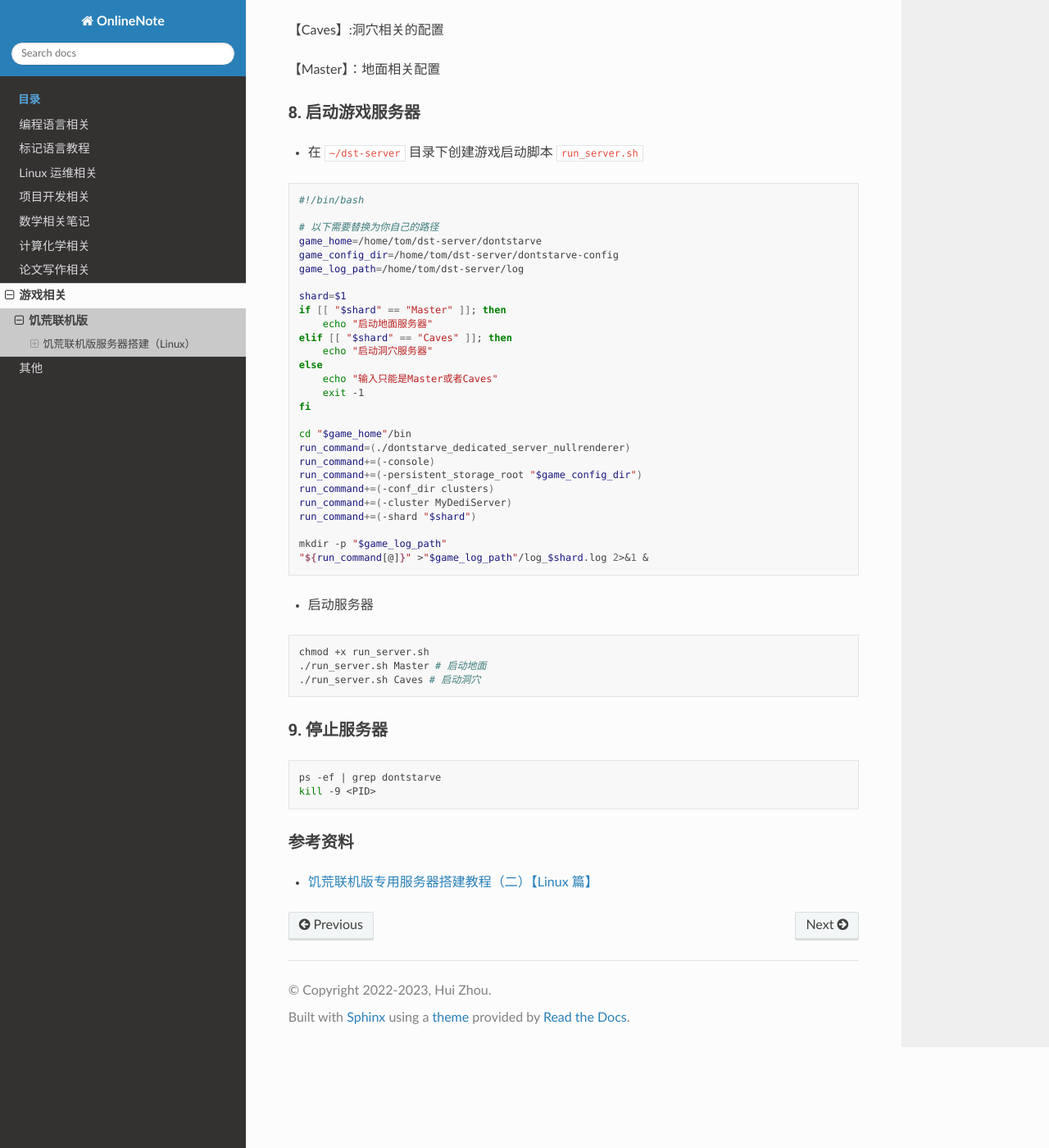
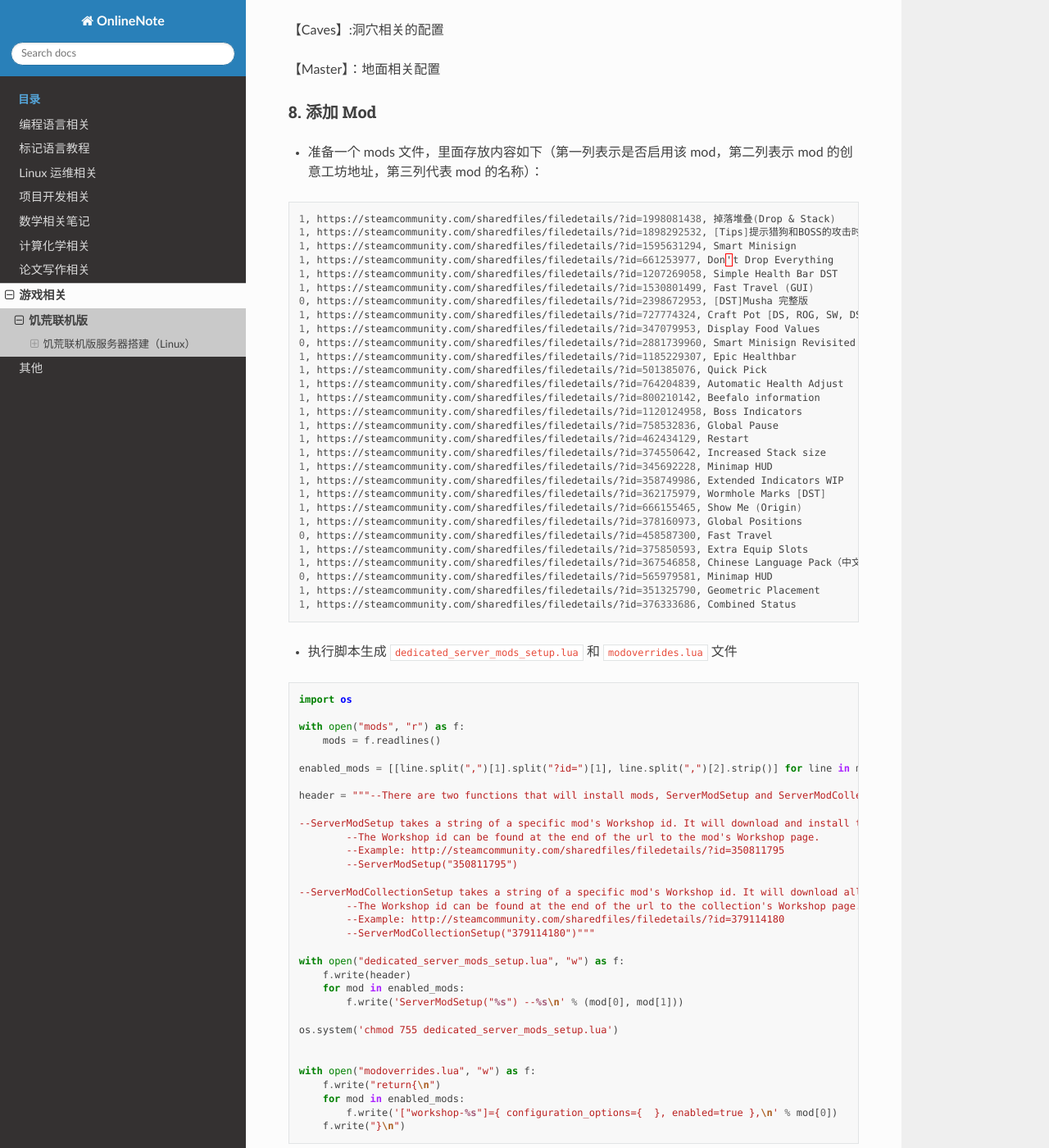
Before and after one commit to Rasic2/CodeNote, a Sphinx documentation site: the page built from docs/source/game/dst.md, in a window 1280 px wide and 1400 px high, scrolled down 4080 px. Shown: the whole window at 82% size. Built offline with Sphinx 7.4.7 and the Read the Docs theme 3.1.0, drawn with Linux system fonts in a browser that asks for light colours; some of the changed text lies outside the part shown.

Commit message:
docs: update dst.md

````diff
--- a/docs/source/game/dst.md
+++ b/docs/source/game/dst.md
@@ -97,7 +97,85 @@ unzip MyDediServer.zip
 
 【Master】：地面相关配置
 
-### 8. 启动游戏服务器
+### 8. 添加 Mod
+
+- 准备一个 mods 文件，里面存放内容如下（第一列表示是否启用该 mod，第二列表示 mod 的创意工坊地址，第三列代表 mod 的名称）：
+
+```bash
+1, https://steamcommunity.com/sharedfiles/filedetails/?id=1998081438, 掉落堆叠(Drop & Stack)
+1, https://steamcommunity.com/sharedfiles/filedetails/?id=1898292532, [Tips]提示猎狗和BOSS的攻击时间
+1, https://steamcommunity.com/sharedfiles/filedetails/?id=1595631294, Smart Minisign
+1, https://steamcommunity.com/sharedfiles/filedetails/?id=661253977, Don't Drop Everything
+1, https://steamcommunity.com/sharedfiles/filedetails/?id=1207269058, Simple Health Bar DST
+1, https://steamcommunity.com/sharedfiles/filedetails/?id=1530801499, Fast Travel (GUI)
+0, https://steamcommunity.com/sharedfiles/filedetails/?id=2398672953, [DST]Musha 完整版
+1, https://steamcommunity.com/sharedfiles/filedetails/?id=727774324, Craft Pot [DS, ROG, SW, DST]
+1, https://steamcommunity.com/sharedfiles/filedetails/?id=347079953, Display Food Values
+0, https://steamcommunity.com/sharedfiles/filedetails/?id=2881739960, Smart Minisign Revisited
+1, https://steamcommunity.com/sharedfiles/filedetails/?id=1185229307, Epic Healthbar
+1, https://steamcommunity.com/sharedfiles/filedetails/?id=501385076, Quick Pick
+1, https://steamcommunity.com/sharedfiles/filedetails/?id=764204839, Automatic Health Adjust
+1, https://steamcommunity.com/sharedfiles/filedetails/?id=800210142, Beefalo information
+1, https://steamcommunity.com/sharedfiles/filedetails/?id=1120124958, Boss Indicators
+1, https://steamcommunity.com/sharedfiles/filedetails/?id=758532836, Global Pause
+1, https://steamcommunity.com/sharedfiles/filedetails/?id=462434129, Restart
+1, https://steamcommunity.com/sharedfiles/filedetails/?id=374550642, Increased Stack size
+1, https://steamcommunity.com/sharedfiles/filedetails/?id=345692228, Minimap HUD
+1, https://steamcommunity.com/sharedfiles/filedetails/?id=358749986, Extended Indicators WIP
+1, https://steamcommunity.com/sharedfiles/filedetails/?id=362175979, Wormhole Marks [DST]
+1, https://steamcommunity.com/sharedfiles/filedetails/?id=666155465, Show Me (Origin)
+1, https://steamcommunity.com/sharedfiles/filedetails/?id=378160973, Global Positions
+0, https://steamcommunity.com/sharedfiles/filedetails/?id=458587300, Fast Travel
+1, https://steamcommunity.com/sharedfiles/filedetails/?id=375850593, Extra Equip Slots
+1, https://steamcommunity.com/sharedfiles/filedetails/?id=367546858, Chinese Language Pack（中文语言包）
+0, https://steamcommunity.com/sharedfiles/filedetails/?id=565979581, Minimap HUD
+1, https://steamcommunity.com/sharedfiles/filedetails/?id=351325790, Geometric Placement
+1, https://steamcommunity.com/sharedfiles/filedetails/?id=376333686, Combined Status
+
+```
+
+- 执行脚本生成 `dedicated_server_mods_setup.lua` 和 `modoverrides.lua` 文件
+
+```python
+import os
+
+with open("mods", "r") as f:
+    mods = f.readlines()
+
+enabled_mods = [[line.split(",")[1].split("?id=")[1], line.split(",")[2].strip()] for line in mods if line.split(",")[0]=='1']
+
+header = """--There are two functions that will install mods, ServerModSetup and ServerModCollectionSetup. Put the calls to the functions in this file and they will be executed on boot.
+
+--ServerModSetup takes a string of a specific mod's Workshop id. It will download and install the mod to your mod directory on boot.
+        --The Workshop id can be found at the end of the url to the mod's Workshop page.
+        --Example: http://steamcommunity.com/sharedfiles/filedetails/?id=350811795
+        --ServerModSetup("350811795")
+
+--ServerModCollectionSetup takes a string of a specific mod's Workshop id. It will download all the mods in the collection and install them to the mod directory on boot.
+        --The Workshop id can be found at the end of the url to the collection's Workshop page.
+        --Example: http://steamcommunity.com/sharedfiles/filedetails/?id=379114180
+        --ServerModCollectionSetup("379114180")"""
+
+with open("dedicated_server_mods_setup.lua", "w") as f:
+    f.write(header)
+    for mod in enabled_mods:
+        f.write('ServerModSetup("%s") --%s\n' % (mod[0], mod[1]))
+
+os.system('chmod 755 dedicated_server_mods_setup.lua')
+
+
+with open("modoverrides.lua", "w") as f:
+    f.write("return{\n")
+    for mod in enabled_mods:
+        f.write('["workshop-%s"]={ configuration_options={  }, enabled=true },\n' % mod[0])
+    f.write("}\n")
+```
+
+- 将 `dedicated_server_mods_setup.lua` 文件复制到 `~dst-server/dontstarve/mods`
+
+- 将 `modoverrides.lua` 文件复制到 `～/dst-server/dontstarve-config/clusters/{存档名字}/Master` 和 `～/dst-server/dontstarve-config/clusters/{存档名字}/Caves`
+
+### 9. 启动游戏服务器
 
 - 在 `~/dst-server` 目录下创建游戏启动脚本 `run_server.sh`
 
@@ -105,11 +183,22 @@ unzip MyDediServer.zip
 #!/bin/bash
 
 # 以下需要替换为你自己的路径
-game_home=/home/tom/dst-server/dontstarve
-game_config_dir=/home/tom/dst-server/dontstarve-config
-game_log_path=/home/tom/dst-server/log
+game_home=/opt/dst-server/dontstarve
+game_config_dir=/opt/dst-server/dontstarve-config
+game_log_path=/opt/dst-server/log
 
-shard=$1
+cluster=$1
+if [ -z $cluster ];then
+    echo "指定一个存档"
+    exit -1
+fi
+
+if [ ! -d "/opt/dst-server/dontstarve-config/clusters/$cluster" ]; then
+    echo "Directory does not exist"
+    exit -1
+fi
+
+shard=$2
 if [[ "$shard" == "Master" ]]; then
     echo "启动地面服务器"
 elif [[ "$shard" == "Caves" ]]; then
@@ -124,22 +213,23 @@ run_command=(./dontstarve_dedicated_server_nullrenderer)
 run_command+=(-console)
 run_command+=(-persistent_storage_root "$game_config_dir")
 run_command+=(-conf_dir clusters)
-run_command+=(-cluster MyDediServer)
+run_command+=(-cluster "$cluster")
 run_command+=(-shard "$shard")
 
 mkdir -p "$game_log_path"
-"${run_command[@]}" >"$game_log_path"/log_$shard.log 2>&1 &
+time=`date +"%Y%m%d_%H%M%S"`
+"${run_command[@]}" >"$game_log_path"/log_${time}_$shard.log 2>&1 &
 ```
 
 - 启动服务器
 
 ```bash
 chmod +x run_server.sh
-./run_server.sh Master # 启动地面
-./run_server.sh Caves # 启动洞穴
+./run_server.sh {存档名字} Master # 启动地面
+./run_server.sh {存档名字} Caves # 启动洞穴
 ```
 
-### 9. 停止服务器
+### 10. 停止服务器
 
 ```bash
 ps -ef | grep dontstarve
````
